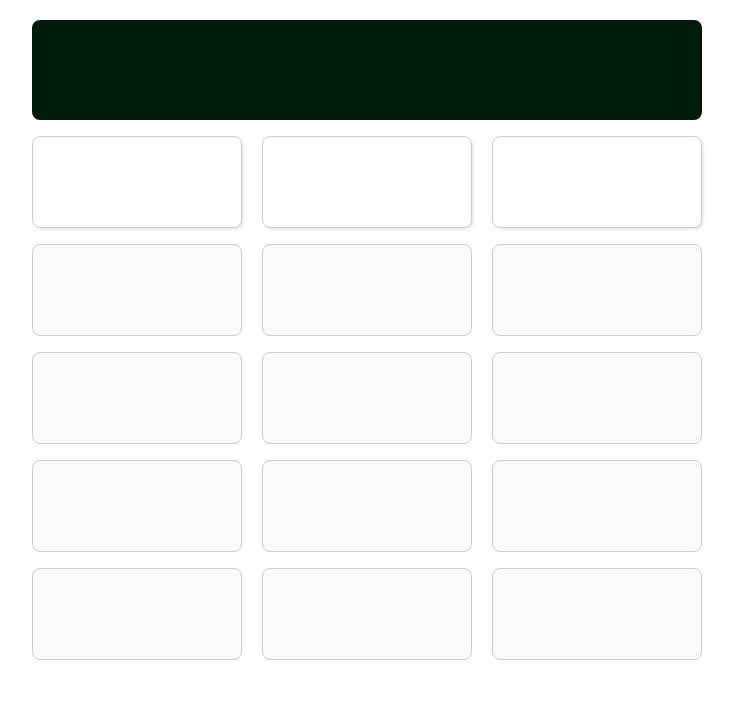
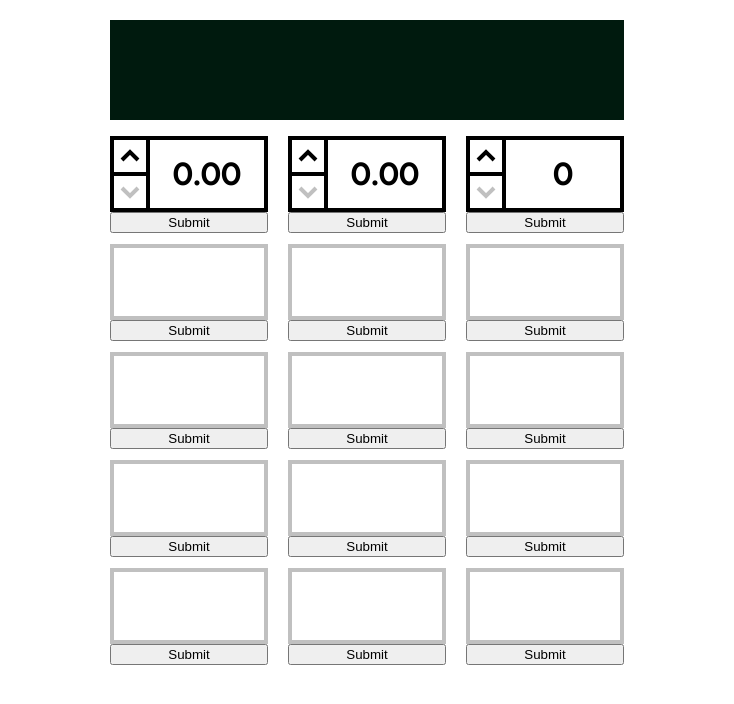
Before and after one commit to MegaCornflakes/lchok, a SvelteKit app: page / in a window 1280 px wide. Shown: the top 704 px of the page, without its empty margins (273-1007 px from the left). Built offline with nearby package versions, Linux system fonts and the light colour scheme.

Commit message:
Add Counter component, copying guesses to next line

```diff
--- /dev/null
+++ b/src/components/Counter.svelte
@@ -0,0 +1,179 @@
+<script lang="ts">
+	type Props = {
+		accent: string
+		value?: number
+		stepSize?: number
+		min?: number
+		max?: number
+		disabled?: boolean
+		unused?: boolean
+	}
+
+	let {
+		accent,
+		value = $bindable(),
+		stepSize = 1,
+		min = -Infinity,
+		max = Infinity,
+		disabled = false,
+		unused = false,
+		...props
+	}: Props = $props()
+
+	function getPrecision(num: number): number {
+		const str = num.toString()
+		const decimal = str.indexOf('.')
+		return decimal === -1 ? 0 : str.length - decimal - 1
+	}
+
+	function round(num: number, precision: number): number {
+		const factor = 10 ** precision
+		return Math.round(num * factor) / factor
+	}
+
+	function format(num: number | undefined, precision: number): string {
+		if (num === undefined) return ''
+
+		const str = num.toString()
+		const padding = precision - getPrecision(num)
+
+		if (padding <= 0) {
+			return str
+		}
+
+		if (str.indexOf('.') === -1) {
+			return str + '.' + '0'.repeat(padding)
+		} else {
+			return str + '0'.repeat(padding)
+		}
+	}
+
+	const precision = $derived(getPrecision(stepSize))
+	const displayValue = $derived(format(value, precision))
+
+	function increment() {
+		if (value === undefined) {
+			value = 0
+		}
+		value = Math.min(max, Math.max(min, round(value + stepSize, precision)))
+	}
+
+	function decrement() {
+		if (value === undefined) {
+			value = 0
+		}
+		value = Math.min(max, Math.max(min, round(value - stepSize, precision)))
+	}
+</script>
+
+<div class="counter" class:disabled class:unused {...props} style="--accent: {accent}">
+	<div class="buttons">
+		<button onclick={increment} class="increment" disabled={disabled || value === max}>
+			<svg
+				width="24"
+				height="24"
+				viewBox="0 0 24 24"
+				fill="none"
+				xmlns="http://www.w3.org/2000/svg"
+			>
+				<path d="M4 16L12 8L20 16" stroke="black" stroke-width="4" />
+			</svg>
+		</button>
+		<button onclick={decrement} class="decrement" disabled={disabled || value === min}>
+			<svg
+				width="24"
+				height="24"
+				viewBox="0 0 24 24"
+				fill="none"
+				xmlns="http://www.w3.org/2000/svg"
+			>
+				<path d="M4 8L12 16L20 8" stroke="black" stroke-width="4" />
+			</svg>
+		</button>
+	</div>
+	<span class="value">{displayValue}</span>
+</div>
+
+<style>
+	.counter {
+		display: inline-flex;
+		align-items: stretch;
+		width: 150px;
+		gap: 4px;
+		border-color: black;
+		border-style: solid;
+		border-width: 4px;
+		background-color: black;
+		transition-property: gap, border-color, background-color;
+		transition-duration: 400ms;
+		transition-timing-function: cubic-bezier(0.16, 1, 0.3, 1);
+	}
+
+	.counter.disabled {
+		gap: 0;
+		pointer-events: none;
+	}
+
+	.counter.unused {
+		border-color: #c0c0c0;
+		background-color: #c0c0c0;
+	}
+
+	.buttons {
+		display: flex;
+		flex-direction: column;
+		gap: 4px;
+		width: 32px;
+		transition: width 400ms cubic-bezier(0.16, 1, 0.3, 1);
+	}
+
+	.counter.disabled .buttons {
+		width: 0;
+	}
+
+	.value {
+		flex-grow: 1;
+		text-align: center;
+		align-content: center;
+		background-color: white;
+		font-family: 'Figtree', sans-serif;
+		font-size: 2em;
+		font-weight: bold;
+		font-optical-sizing: auto;
+		font-variant-numeric: tabular-nums;
+	}
+
+	button {
+		cursor: pointer;
+		border-radius: 0;
+		border: none;
+		padding: 4px;
+		background-color: white;
+	}
+
+	button:disabled {
+		cursor: default;
+	}
+
+	button:hover > svg > path {
+		stroke: var(--accent);
+	}
+
+	button:disabled > svg > path {
+		stroke: #c0c0c0;
+	}
+
+	.counter.disabled button > svg > path {
+		transition: stroke 400ms cubic-bezier(0.16, 1, 0.3, 1);
+	}
+
+	button:focus {
+		z-index: 1;
+		outline: var(--accent) solid 4px;
+	}
+
+	svg {
+		display: block;
+		margin: auto;
+	}
+</style>
--- a/src/routes/+page.svelte
+++ b/src/routes/+page.svelte
@@ -1,5 +1,6 @@
 <script lang="ts">
 	import { onMount } from 'svelte'
+	import Counter from '../components/Counter.svelte'
 
 	type Vec3 = [number, number, number]
 
@@ -8,31 +9,41 @@
 		{ below: '⬆️ More saturated', above: '⬇️ Less saturated' },
 		{ below: '➡️ Further right', above: '⬅️ Further left' }
 	]
+	const stepSizes = [0.05, 0.02, 20]
+	const limits = [
+		{ min: 0, max: 1 },
+		{ min: 0, max: 0.4 },
+		{ min: 0, max: 360 }
+	]
 
 	let darkTheme = $state(false)
-	let color = $state('150 150 150')
+	let colorRGB = $state('150 150 150')
 	let oklchValues: Vec3 = $state([0, 0, 0])
-	let guesses: Array<Array<number | null>> = $state(new Array(5).fill(new Array(3).fill(null)))
+	let guesses: Array<Array<number | undefined>> = $state(
+		Array.from({ length: 5 }, () => Array(3).fill(undefined))
+	)
 	let currentGuess = $state(0)
-	let displayMissing = $state(false)
 	let won = $state(false)
 
+	function arraysEqual(a: Array<number | undefined>, b: Vec3): boolean {
+		return a.length === b.length && a.every((val, i) => val === b[i])
+	}
+
 	function submit() {
-		if (guesses[currentGuess].includes(null)) {
-			displayMissing = true
+		if (guesses[currentGuess].some((v) => v === undefined)) {
 			return
 		}
 
-		if (guesses[currentGuess].join(',') === oklchValues.join(',')) {
+		if (arraysEqual(guesses[currentGuess], oklchValues)) {
 			won = true
 		}
 
-		guesses[currentGuess].forEach((value, i) => {
-			if (value === oklchValues[i] && currentGuess + 1 < guesses.length && !won)
+		if (!won && currentGuess + 1 < guesses.length) {
+			guesses[currentGuess].forEach((value, i) => {
 				guesses[currentGuess + 1][i] = value
-		})
+			})
+		}
 
-		displayMissing = false
 		currentGuess += 1
 	}
 
@@ -129,30 +140,31 @@
 	onMount(() => {
 		oklchValues = generateRandomOklchColor()
 		const [r, g, b] = oklchToSrgb(...oklchValues)
-		color = `${r} ${g} ${b}`
+		colorRGB = `${r} ${g} ${b}`
+		guesses[currentGuess] = [0, 0, 0]
 		console.log(`Generated color: ${oklchValues}`)
 	})
 </script>
 
-<div class="container" class:light={!darkTheme} class:dark={darkTheme} style="--color: {color}">
+<div class="container" class:light={!darkTheme} class:dark={darkTheme} style="--color: {colorRGB}">
 	<div class="color-box"></div>
 	{#each guesses as guess, i}
 		<div class="guess">
-			{#each guess as color, j}
+			{#each guess as _, j}
 				<div class="guess-value">
-					<input
-						type="number"
-						inputmode="numeric"
+					<Counter
 						bind:value={guess[j]}
-						disabled={currentGuess != i || won}
-						onkeydown={handleKeydown}
-						class:not-judged={i >= currentGuess}
-						class:missing={displayMissing && guess[j] === null}
-						class:correct={guess[j] === oklchValues[j] && i < currentGuess}
+						stepSize={stepSizes[j]}
+						min={limits[j].min}
+						max={limits[j].max}
+						disabled={i !== currentGuess}
+						unused={i > currentGuess}
+						accent="rgb({colorRGB})"
 					/>
 					{#if i < currentGuess}
 						<span class="judgement">{getDescriptor(j, guess[j] as number)}</span>
 					{/if}
+					<button onclick={submit}>Submit</button>
 				</div>
 			{/each}
 		</div>
@@ -169,6 +181,12 @@
 			background-color: var(--background-light);
 		}
 	</style>
+	<link rel="preconnect" href="https://fonts.googleapis.com" />
+	<link rel="preconnect" href="https://fonts.gstatic.com" crossorigin="anonymous" />
+	<link
+		href="https://fonts.googleapis.com/css2?family=Figtree:ital,wght@0,300..900;1,300..900&display=swap"
+		rel="stylesheet"
+	/>
 </svelte:head>
 
 <style>
@@ -194,7 +212,6 @@
 		background-color: rgb(var(--color));
 		width: 100%;
 		height: 100px;
-		border-radius: 8px;
 		margin-bottom: 8px;
 	}
 
@@ -208,58 +225,6 @@
 		display: flex;
 		flex-direction: column;
 		height: 100px;
-	}
-
-	.guess input {
-		padding: 4px;
-		max-width: 200px;
-		border-radius: 8px;
-		border: solid #ccc;
-		border-width: 1px;
-		-moz-appearance: textfield;
-		appearance: textfield;
-		box-shadow: 2px 2px 4px -2px rgba(0, 0, 0, 0.2);
-		flex-grow: 1;
-		text-align: center;
-		font-size: 1.5em;
-		transition:
-			background-color 0.3s ease-in-out,
-			box-shadow 0.3s ease-in-out,
-			color 0.3s ease-in-out;
-	}
-
-	/* Hide spinner buttons in Chrome, Safari, Edge, Opera */
-	.guess input::-webkit-outer-spin-button,
-	.guess input::-webkit-inner-spin-button {
-		-webkit-appearance: none;
-		margin: 0;
-	}
-
-	.guess input:disabled {
-		box-shadow: none;
-	}
-
-	.guess input:focus {
-		outline: rgb(var(--color) / 0.4) solid 4px;
-	}
-
-	.not-judged {
-		margin-bottom: 8px;
-	}
-
-	.guess .missing:not(:disabled) {
-		padding: 1px;
-		border: solid rgb(255 115 100);
-		border-width: 4px;
-	}
-
-	.guess .missing:focus {
-		outline: rgb(255 115 100 / 0.5) solid 4px;
-	}
-
-	.guess .correct {
-		background-color: var(--correct);
-		border: 1px solid oklch(from var(--correct) calc(l * 0.8) c h);
 	}
 
 	.judgement {
```
